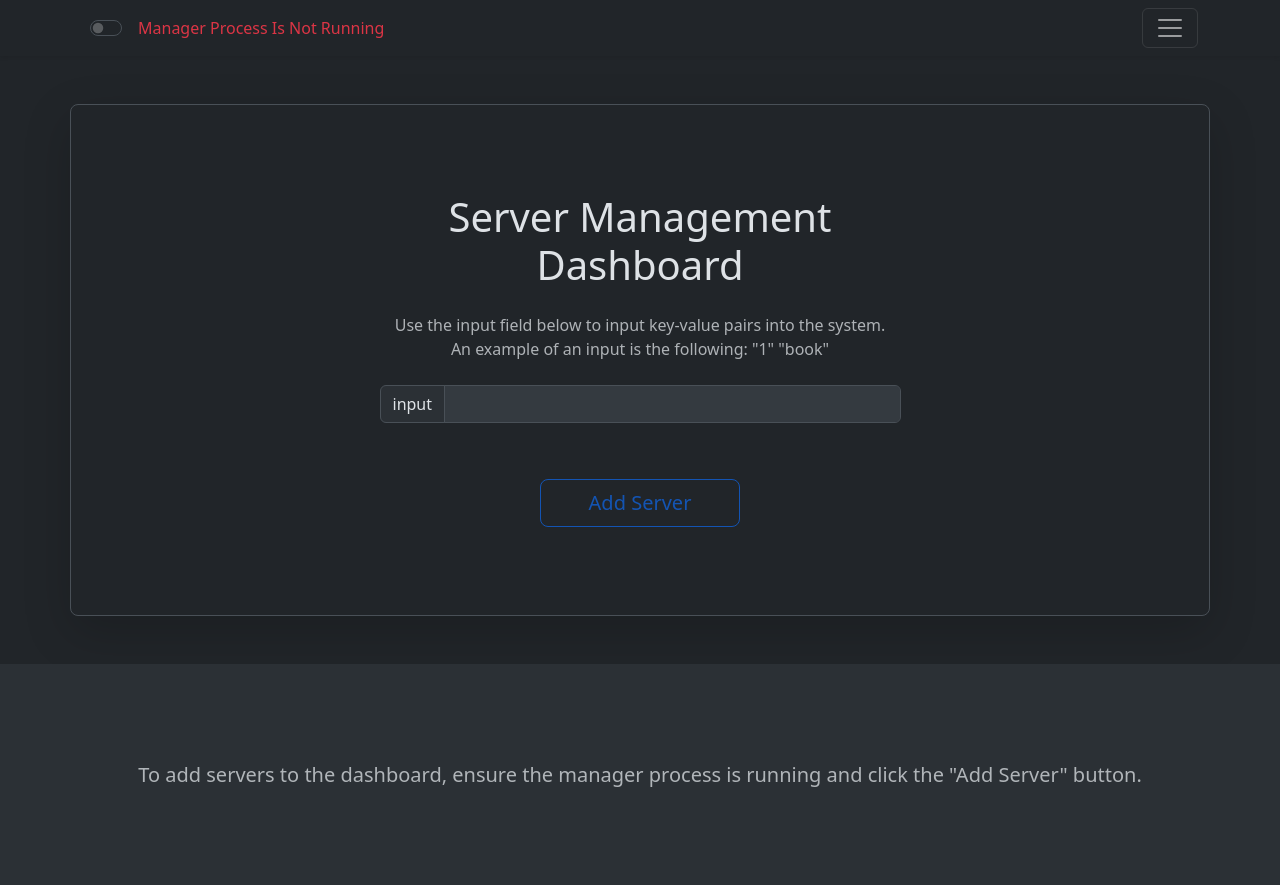
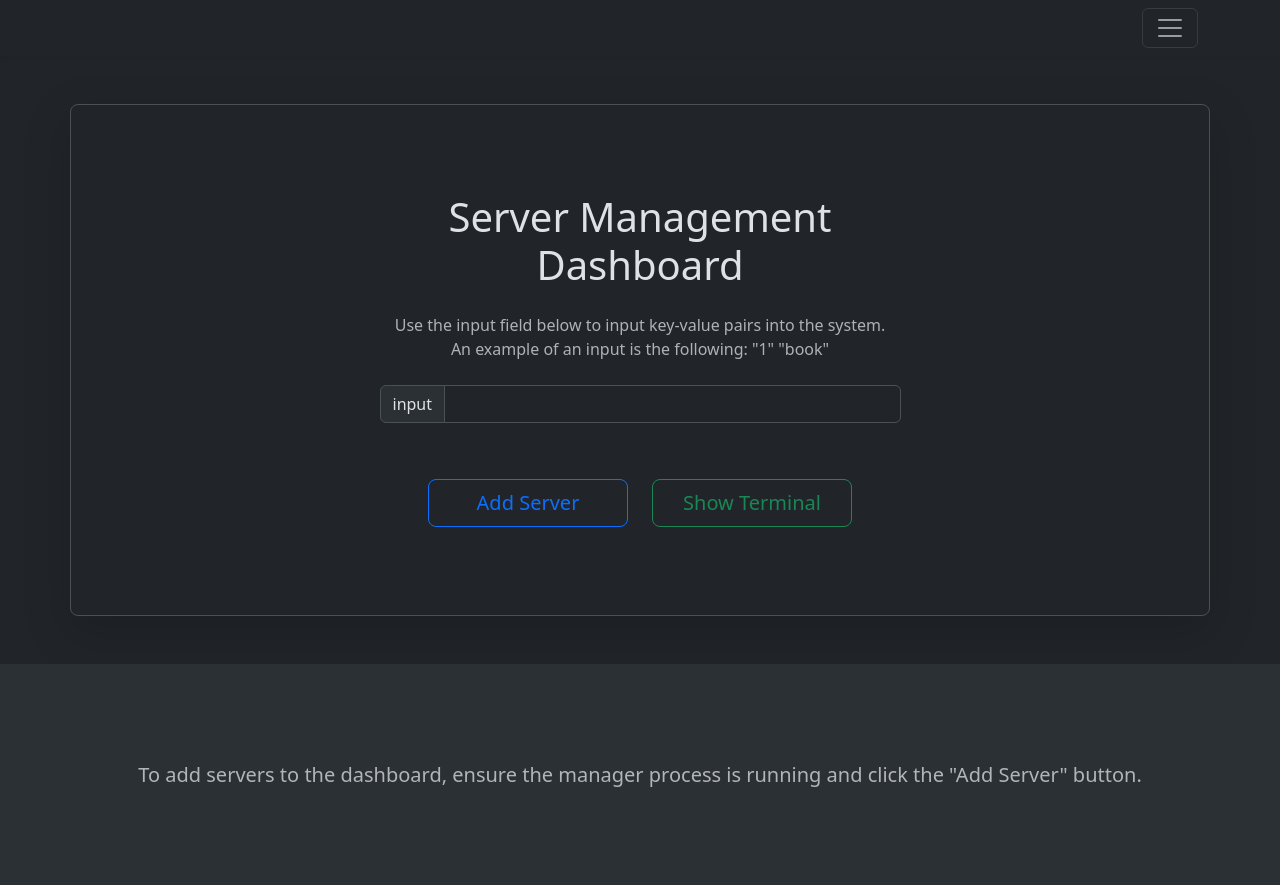
Before and after one commit to joudelshawa/RAFT_implementation_CS4459, a Python web app: template flask/templates/home.html in a window 1280 px wide. Shown: the top 885 px of the page. Run offline with Jinja, Linux system fonts and the light colour scheme; the template is opened without the code that fills it, so the values that code supplies are empty.

Commit message:
Removed server manager toggle and set it to run by default.

```diff
--- a/flask/static/javascript/add-server.js
+++ b/flask/static/javascript/add-server.js
@@ -162,3 +162,11 @@ function killServer(serverId) {
         })
         .catch(error => console.error('Error stopping server:', error));
 }
+
+window.killAllServers = function () {
+    const serverCards = document.getElementsByClassName('server-instance');
+    for (let i = 0; i < serverCards.length; i++) {
+        const serverId = serverCards[i].getAttribute('data-server-id');
+        killServer(serverId);
+    }
+}
--- a/flask/templates/header.html
+++ b/flask/templates/header.html
@@ -30,12 +30,12 @@
     <div class="navbar navbar-dark bg-dark shadow-sm">
         <div class="container">
             <div class="ml-auto d-flex align-items-center">
-                <div class="form-check form-switch m-2">
-                    <input class="form-check-input" type="checkbox" role="switch" id="toggle-server-manager">
-                    <span class="slider round"></span>
-                    <label class="form-check-label" for="toggle-server-manager"></label>
-                </div>
-                <span id="server-status" class="text-danger">Manager Process Is Not Running</span>
+<!--                <div class="form-check form-switch m-2">-->
+<!--                    <input class="form-check-input" type="checkbox" role="switch" id="toggle-server-manager">-->
+<!--                    <span class="slider round"></span>-->
+<!--                    <label class="form-check-label" for="toggle-server-manager"></label>-->
+<!--                </div>-->
+<!--                <span id="server-status" class="text-danger">Manager Process Is Not Running</span>-->
             </div>
             <button class="navbar-toggler" type="button" data-bs-toggle="collapse" data-bs-target="#navbarHeader"
                     aria-controls="navbarHeader" aria-expanded="false" aria-label="Toggle navigation">
--- a/flask/templates/home.html
+++ b/flask/templates/home.html
@@ -15,7 +15,7 @@
                         <div class="input-group mb-3 mt-4">
                             <span class="input-group-text" id="inputGroup-sizing-default">input</span>
                             <input type="text" class="form-control" id="inputField" aria-label="Sizing example input"
-                                   aria-describedby="inputGroup-sizing-default" disabled>
+                                   aria-describedby="inputGroup-sizing-default">
                         </div>
                     </div>
                 </div>
@@ -24,7 +24,7 @@
                             style="min-width:200px;">Add Server
                     </button>
                     <button type="button" class="btn btn-outline-success btn-lg px-4" id="show-output"
-                            style="min-width:200px; display:none;">Show Terminal
+                            style="min-width:200px">Show Terminal
                     </button>
                 </div>
             </section>
```
Also changed, not shown: flask/app.py (+28 -22 lines).
